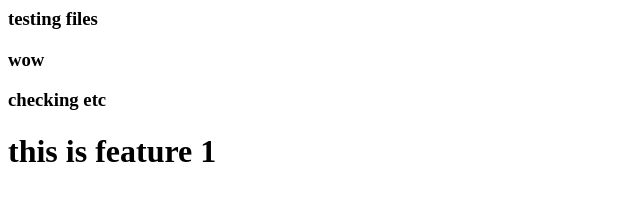
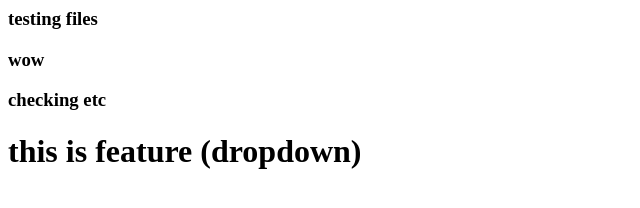
Before and after one commit to amandev99/devman, a plain HTML site: page index.html in a window 1280 px wide. Shown: the whole page, without its empty margins (0-640 px from the left). Drawn offline with Linux system fonts and the light colour scheme.

```diff
--- a/index.html
+++ b/index.html
@@ -1,4 +1,4 @@
 <h3>testing files</h3>
 <h3>wow</h3>
 <h3>checking etc</h3>
-<h1>this is feature 1</h1>
+<h1>this is feature (dropdown)</h1>
```
